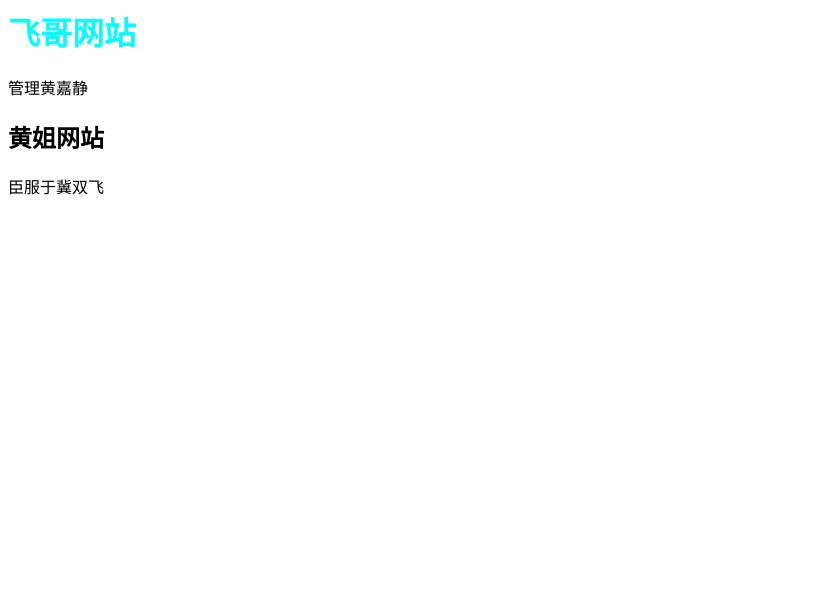
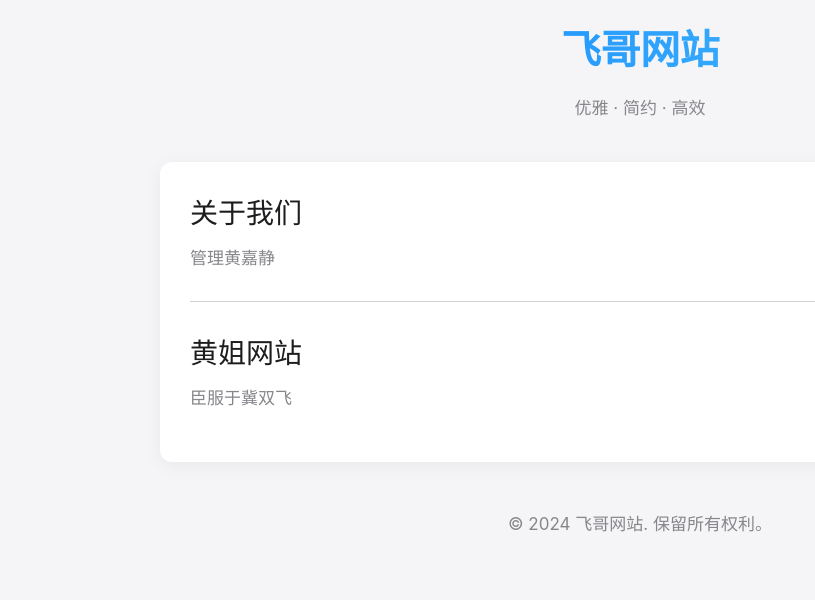
Before and after one commit to J-Dfly/J-Dfly.github.io, a plain HTML site: page index.html in a window 1280 px wide. Shown: the whole page, without its empty margins (0-815 px from the left). Drawn offline with Linux system fonts and the light colour scheme.

Commit message:
Update index.html

```diff
--- a/index.html
+++ b/index.html
@@ -1,11 +1,95 @@
-<div>
-    <h1 style="color: aqua;font-size: xx-large;">飞哥网站</h1>
+<!DOCTYPE html>
+<html lang="zh-CN">
+<head>
+    <meta charset="UTF-8">
+    <meta name="viewport" content="width=device-width, initial-scale=1.0">
+    <title>飞哥网站</title>
+    <style>
+        /* 苹果风格 CSS */
+        * {
+            margin: 0;
+            padding: 0;
+            box-sizing: border-box;
+            font-family: -apple-system, BlinkMacSystemFont, "SF Pro Display", "Helvetica Neue", Arial, sans-serif;
+        }
 
-    <p>管理黄嘉静</p>
-</div>
+        body {
+            background-color: #f5f5f7;
+            color: #1d1d1f;
+            line-height: 1.5;
+            padding: 20px;
+            max-width: 1000px;
+            margin: 0 auto;
+        }
 
-<div>
-    <h2>黄姐网站</h2>
+        .container {
+            background-color: white;
+            border-radius: 12px;
+            padding: 30px;
+            box-shadow: 0 4px 20px rgba(0, 0, 0, 0.05);
+            margin-bottom: 30px;
+        }
 
-    <p>臣服于冀双飞</p>
-</div>
+        h1 {
+            font-size: 40px;
+            font-weight: 600;
+            margin-bottom: 16px;
+            background: linear-gradient(90deg, #007AFF, #5AC8FA);
+            -webkit-background-clip: text;
+            background-clip: text;
+            color: transparent;
+            letter-spacing: -0.5px;
+        }
+
+        h2 {
+            font-size: 28px;
+            font-weight: 500;
+            margin-bottom: 12px;
+            color: #1d1d1f;
+        }
+
+        p {
+            font-size: 17px;
+            color: #86868b;
+            margin-bottom: 20px;
+            font-weight: 400;
+        }
+
+        .header {
+            text-align: center;
+            margin-bottom: 40px;
+        }
+
+        .divider {
+            height: 1px;
+            background-color: #d2d2d7;
+            margin: 30px 0;
+        }
+
+        .footer {
+            text-align: center;
+            font-size: 12px;
+            color: #86868b;
+            padding: 20px 0;
+        }
+    </style>
+</head>
+<body>
+    <div class="header">
+        <h1>飞哥网站</h1>
+        <p>优雅 · 简约 · 高效</p>
+    </div>
+
+    <div class="container">
+        <h2>关于我们</h2>
+        <p>管理黄嘉静</p>
+        <div class="divider"></div>
+        <h2>黄姐网站</h2>
+        <p>臣服于冀双飞</p>
+    </div>
+
+    <div class="footer">
+        <p>© 2024 飞哥网站. 保留所有权利。</p>
+    </div>
+</body>
+</html>
```
